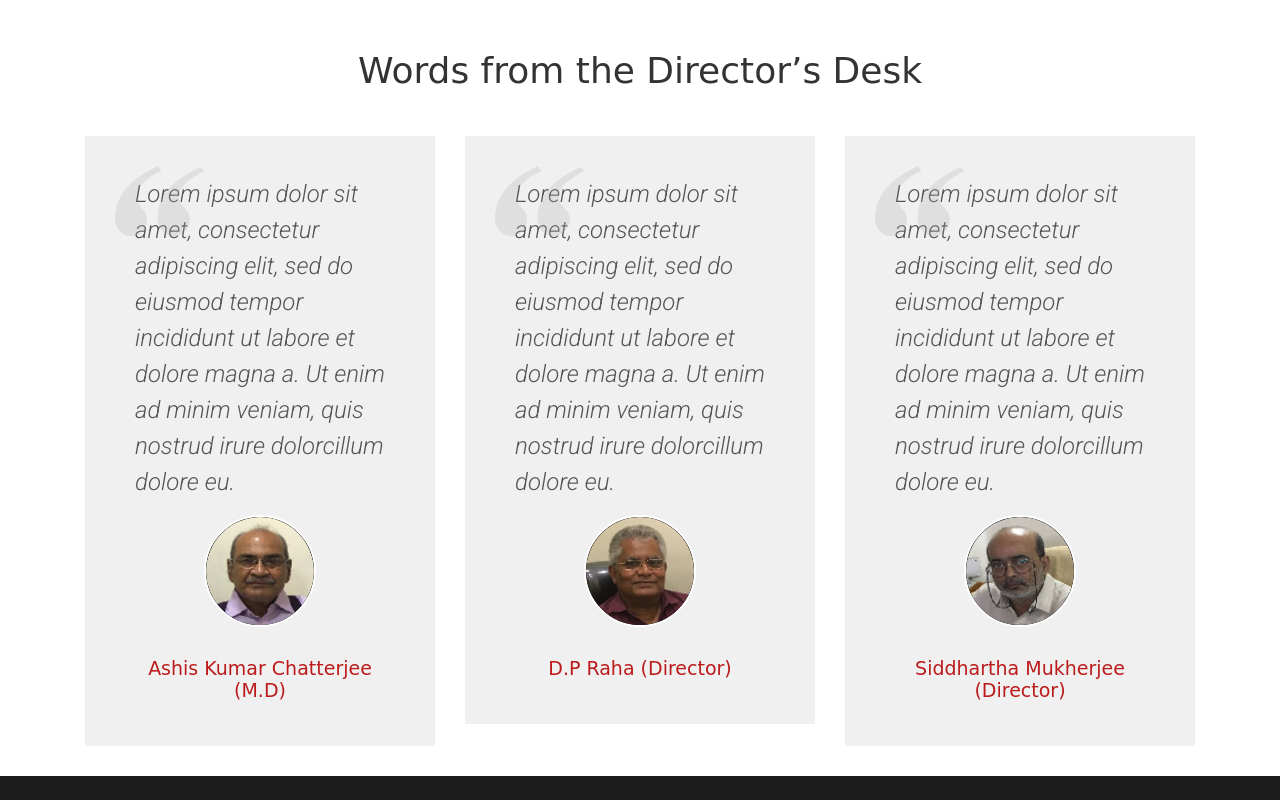
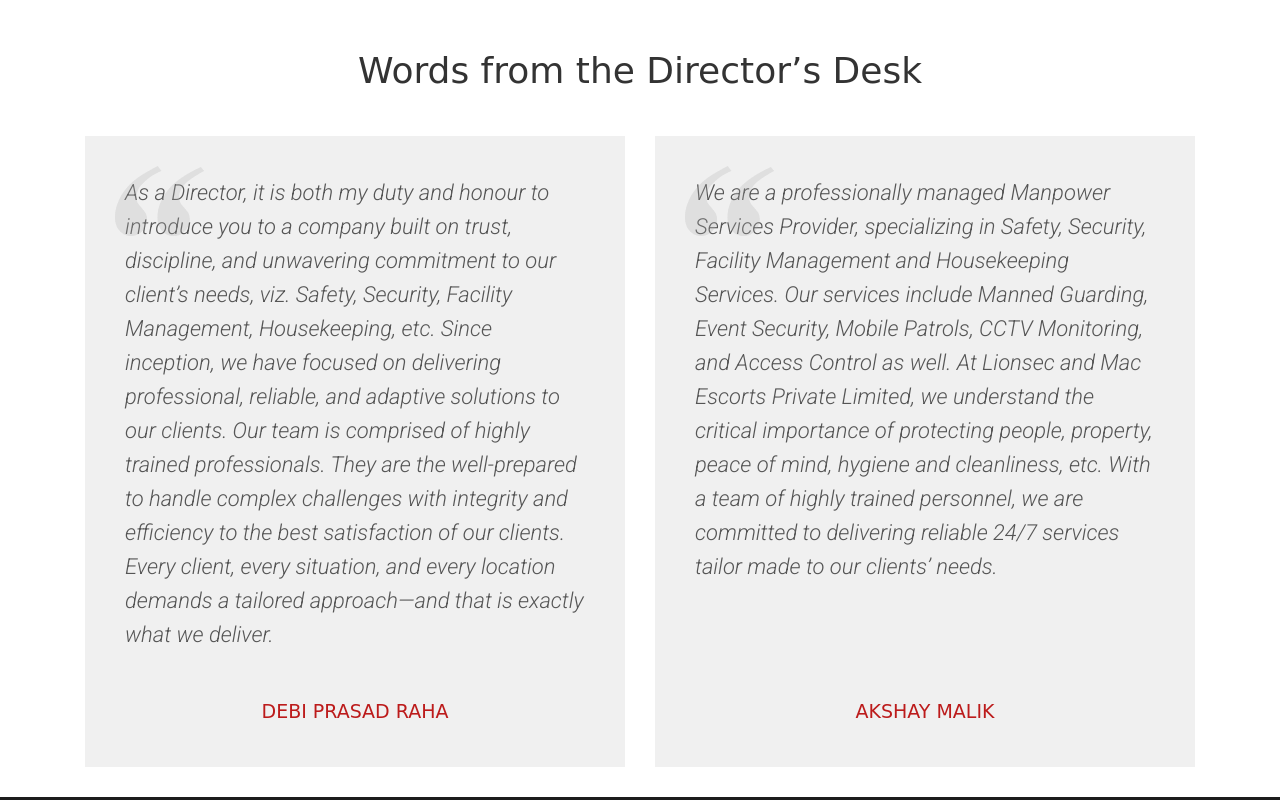
Before and after one commit to josephpal27/Lionsec-Mac-Services, a plain HTML site: page about.html in a window 1280 px wide. Shown: the part 2820-3620 px from the top of the page. Drawn offline with Linux system fonts and the light colour scheme; some packages are replaced by stand-ins of ours; a web font is replaced by a local one.

Commit message:
about page updated

```diff
--- a/about.html
+++ b/about.html
@@ -358,43 +358,24 @@
           <div class="btn-row"> <a href="get-quote.html" class="btn-style-1">Get Quote for More Services</a> </div>
         </div>
       </section>
-      <div class="container">
+      <div class="container words-from-director-wrapper">
         <div class="heading-center">
           <h2>Words from the Director’s Desk</h2>
         </div>
-        <div class="col-md-4 col-sm-4">
-          <div class="testimonial-box"> <em>Lorem ipsum dolor sit amet, consectetur adipiscing elit, sed do eiusmod
-              tempor incididunt ut labore et dolore magna a. Ut enim ad minim veniam, quis nostrud irure dolorcillum
-              dolore eu.</em>
+        <div class="col-md-6 col-sm-6 words-from-director-column">
+          <div class="testimonial-box"> <em>As a Director, it is both my duty and honour to introduce you to a company built on trust, discipline, and unwavering commitment to our client’s needs, viz. Safety, Security, Facility Management, Housekeeping, etc. Since inception, we have focused on delivering professional, reliable, and adaptive solutions to our clients. Our team is comprised of highly trained professionals. They are the well-prepared to handle complex challenges with integrity and efficiency to the best satisfaction of our clients. Every client, every situation, and every location demands a tailored approach—and that is exactly what we deliver.</em>
             <div class="clearfix">
-              <div class="round-thumb"><img src="images/ashis-kumar chatterjee.png" alt="img"></div>
               <div class="holder">
-                <h2><a href="#">Ashis Kumar Chatterjee (M.D)</a></h2>
+                <h2><a href="#">DEBI PRASAD RAHA</a></h2>
               </div>
             </div>
           </div>
         </div>
-        <div class="col-md-4 col-sm-4">
-          <div class="testimonial-box"> <em>Lorem ipsum dolor sit amet, consectetur adipiscing elit, sed do eiusmod
-              tempor incididunt ut labore et dolore magna a. Ut enim ad minim veniam, quis nostrud irure dolorcillum
-              dolore eu.</em>
+        <div class="col-md-6 col-sm-6 words-from-director-column">
+          <div class="testimonial-box"> <em>We are a professionally managed Manpower Services Provider, specializing in Safety, Security, Facility Management and Housekeeping Services. Our services include Manned Guarding, Event Security, Mobile Patrols, CCTV Monitoring, and Access Control as well. At Lionsec and Mac Escorts Private Limited, we understand the critical importance of protecting people, property, peace of mind, hygiene and cleanliness, etc. With a team of highly trained personnel, we are committed to delivering reliable 24/7 services tailor made to our clients’ needs.</em>
             <div class="clearfix">
-              <div class="round-thumb"><img src="images/d.p-raha.png" alt="img"></div>
               <div class="holder">
-                <h2><a href="#">D.P Raha (Director)</a></h2>
-              </div>
-            </div>
-          </div>
-        </div>
-        <div class="col-md-4 col-sm-4">
-          <div class="testimonial-box"> <em>Lorem ipsum dolor sit amet, consectetur adipiscing elit, sed do eiusmod
-              tempor incididunt ut labore et dolore magna a. Ut enim ad minim veniam, quis nostrud irure dolorcillum
-              dolore eu.</em>
-            <div class="clearfix">
-              <div class="round-thumb"><img src="images/siddhartha-mukherjee.png" alt="img"></div>
-              <div class="holder">
-                <h2><a href="#">Siddhartha Mukherjee (Director)</a></h2>
-                <span></span>
+                <h2><a href="#">AKSHAY MALIK</a></h2>
               </div>
             </div>
           </div>
```
Also changed, not shown: css/custom.css.
